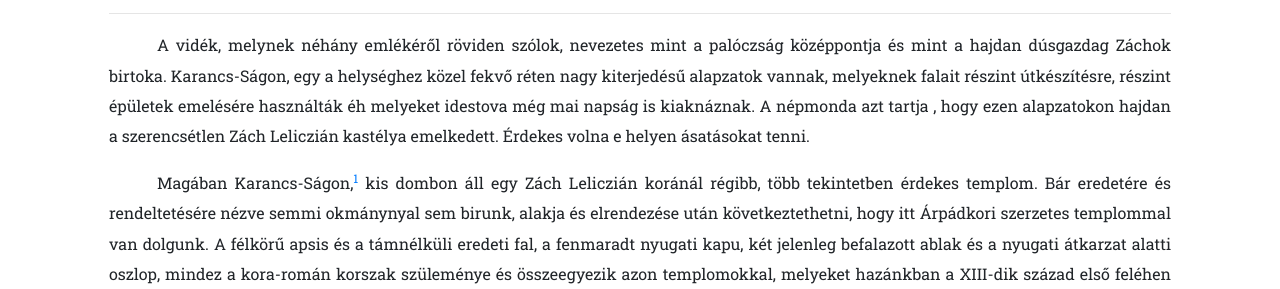
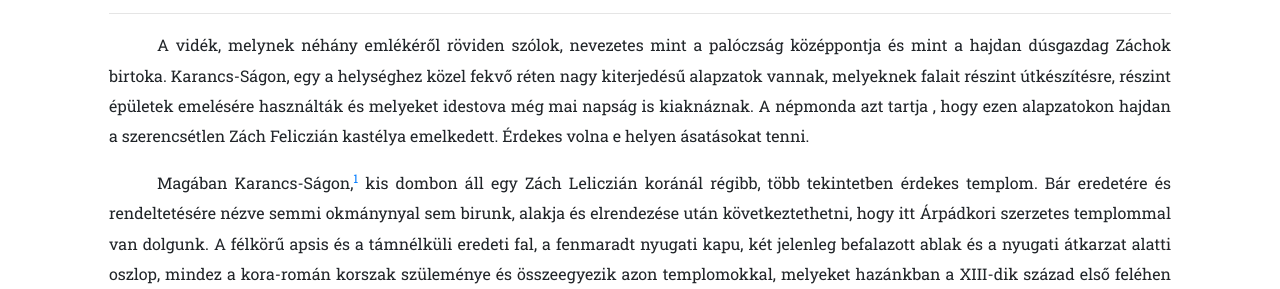
Before and after one commit to karancssag-info/karancssag.info, a Jekyll site: the page built from a-karancs-sagi-templom.md, in a window 1280 px wide and 900 px high. Shown: the part 238-527 px from the top of the window. Built offline with Jekyll 4.4.1, drawn with Linux system fonts in a browser that asks for light colours; nearby versions of some CDN libraries.

Commit message:
typo fixes

```diff
--- a/a-karancs-sagi-templom.md
+++ b/a-karancs-sagi-templom.md
@@ -17,8 +17,8 @@ _**ARCHAEOLOGIAI ÉRTESÍTŐ 12. KÖTET (1878)1878 / 9. füzet**_
  A vidék, melynek néhány emlékéről röviden szólok, nevezetes mint a palóczság középpontja és
  mint a hajdan dúsgazdag Záchok birtoka. Karancs-Ságon, egy a helységhez közel fekvő réten nagy
  kiterjedésű alapzatok vannak, melyeknek falait részint útkészítésre, részint épületek emelésére
- használták éh melyeket idestova még mai napság is kiaknáznak. A népmonda azt tartja , hogy ezen
- alapzatokon hajdan a szerencsétlen Zách Leliczián kastélya emelkedett. Érdekes volna e helyen
+ használták és melyeket idestova még mai napság is kiaknáznak. A népmonda azt tartja , hogy ezen
+ alapzatokon hajdan a szerencsétlen Zách Feliczián kastélya emelkedett. Érdekes volna e helyen
  ásatásokat tenni.
 
  Magában Karancs-Ságon,[^1] kis dombon áll egy Zách Leliczián koránál régibb, több tekintetben érdekes
```
